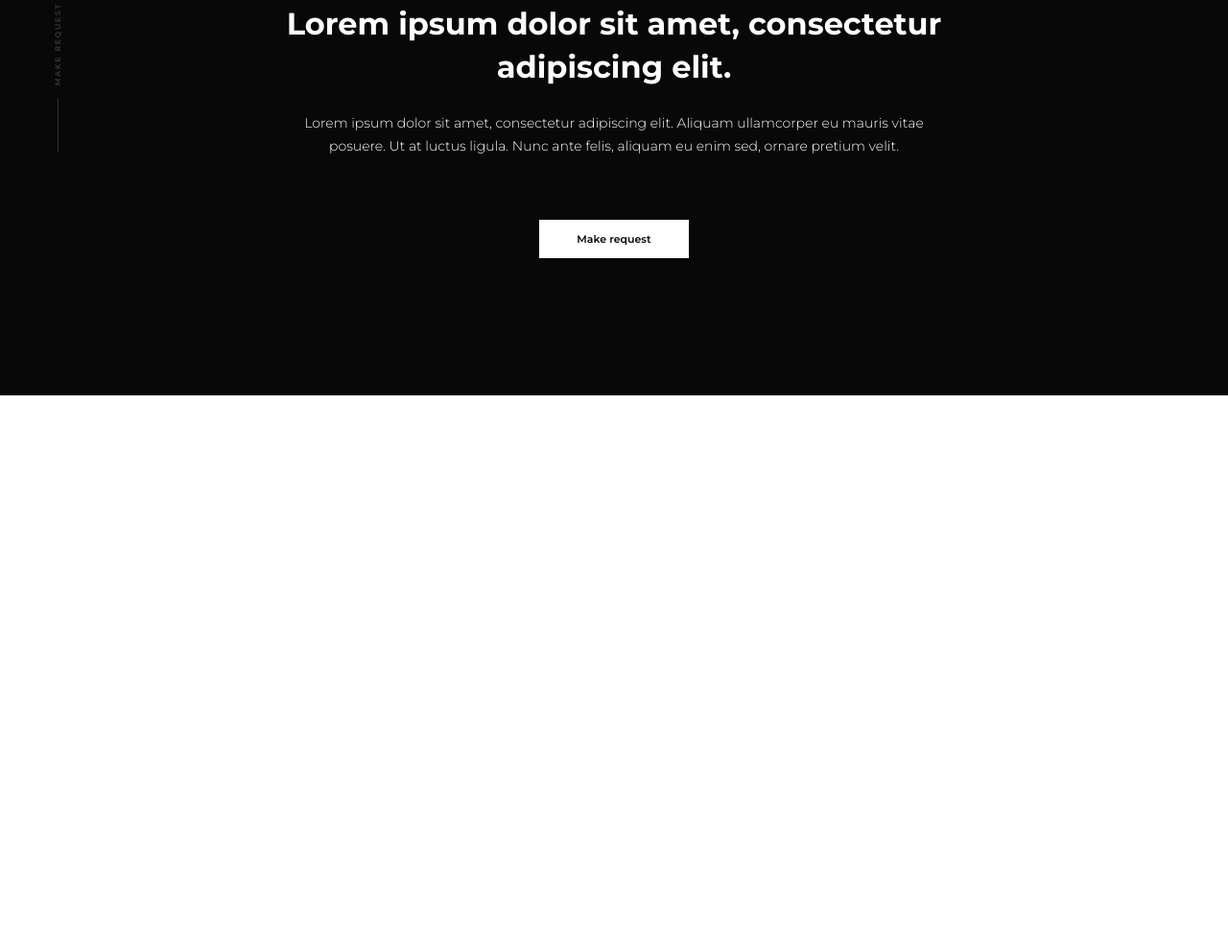
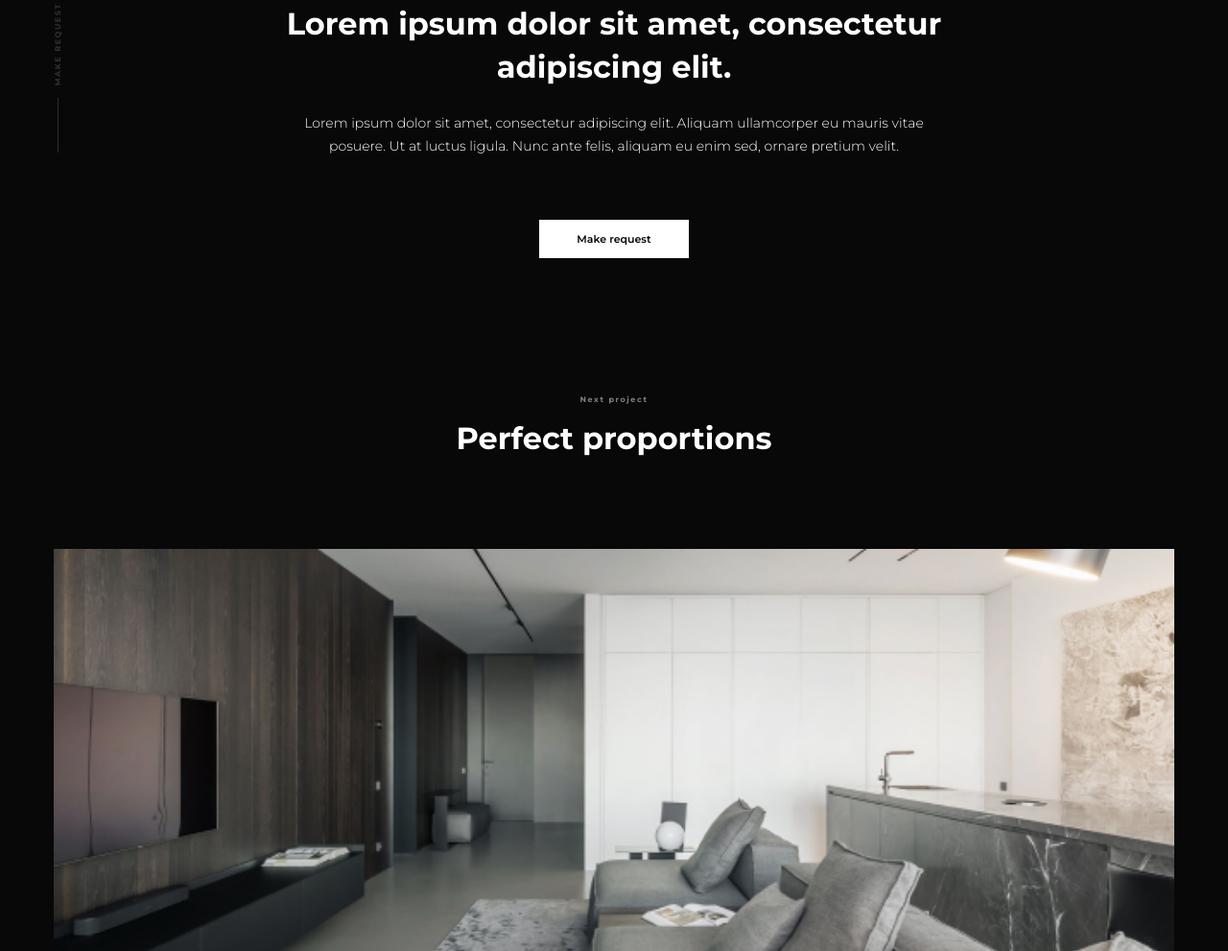
Before and after one commit to andreylaptiev/interior-studio-website, a website: page src/oneproject.html in a window 1280 px wide. Shown: the part 3049-4040 px from the top of the page at 96% size. Before the commit the page ends 3461 px from the top, so only its background shows below. Drawn offline with Linux system fonts and the light colour scheme.

Commit message:
Update: complete 'oneproject' page and styles

```diff
--- a/src/oneproject.html
+++ b/src/oneproject.html
@@ -178,6 +178,19 @@
         </div>
       </div>
     </section>
+    <section class="section next-project">
+      <div class="next-project__inner">
+        <div class="next-project__subtitle">
+          <h2 class="section-title section-title_small">Next project</h2>
+        </div>
+        <div class="next-project__title">
+          <h2 class="section-title">Perfect proportions</h2>
+        </div>
+        <div class="next-project__image">
+          <img src="images/eyewear-store2.png" alt="next project">
+        </div>
+      </div>
+    </section>
   </main>
   <script src="js/main.min.js"></script>
   <script>
--- a/src/sass/oneproject.scss
+++ b/src/sass/oneproject.scss
@@ -320,6 +320,64 @@ body {
   }
 }
 
+.next-project {
+  padding: 0 24px;
+  background-color: #080808;
+  &__image {
+    width: 100%;
+    height: 150px;
+    &>img {
+      width: 100%;
+      height: 100%;
+      object-fit: cover;
+    }
+  }
+  &__inner {
+    display: flex;
+    flex-direction: column;
+    align-items: center;
+  }
+  &__subtitle {
+    margin-bottom: 16px;
+  }
+  &__title {
+    margin-bottom: 56px;
+  }
+}
+
+@media (min-width: 768px) {
+  .next-project {
+    padding: 0 48px;
+    &__image {
+      height: 300px;
+    }
+    &__title {
+      margin-bottom: 72px;
+    }
+  }
+}
+
+@media (min-width: 1024px) {
+  .next-project {
+    padding: 0 56px;
+    &__image {
+      height: 419px;
+    }
+    &__title {
+      margin-bottom: 96px;
+    }
+  }
+}
+
+@media (min-width: 1440px) {
+  .next-project {
+    padding: 0 64px;
+    &__title {
+      margin-bottom: 128px;
+    }
+  }
+}
+
 .request {
   padding: 96px 24px;
   background-color: #080808;
@@ -462,3 +520,9 @@ body {
     font-size: 36px;
   }
 }
+
+.section-title_small {
+  font-size: 8px;
+  letter-spacing: 0.2em;
+  color: #828282;
+}
```
Also changed, not shown: src/layouts/oneproject.html (+13 -0 lines), src/css/oneproject.min.css.
